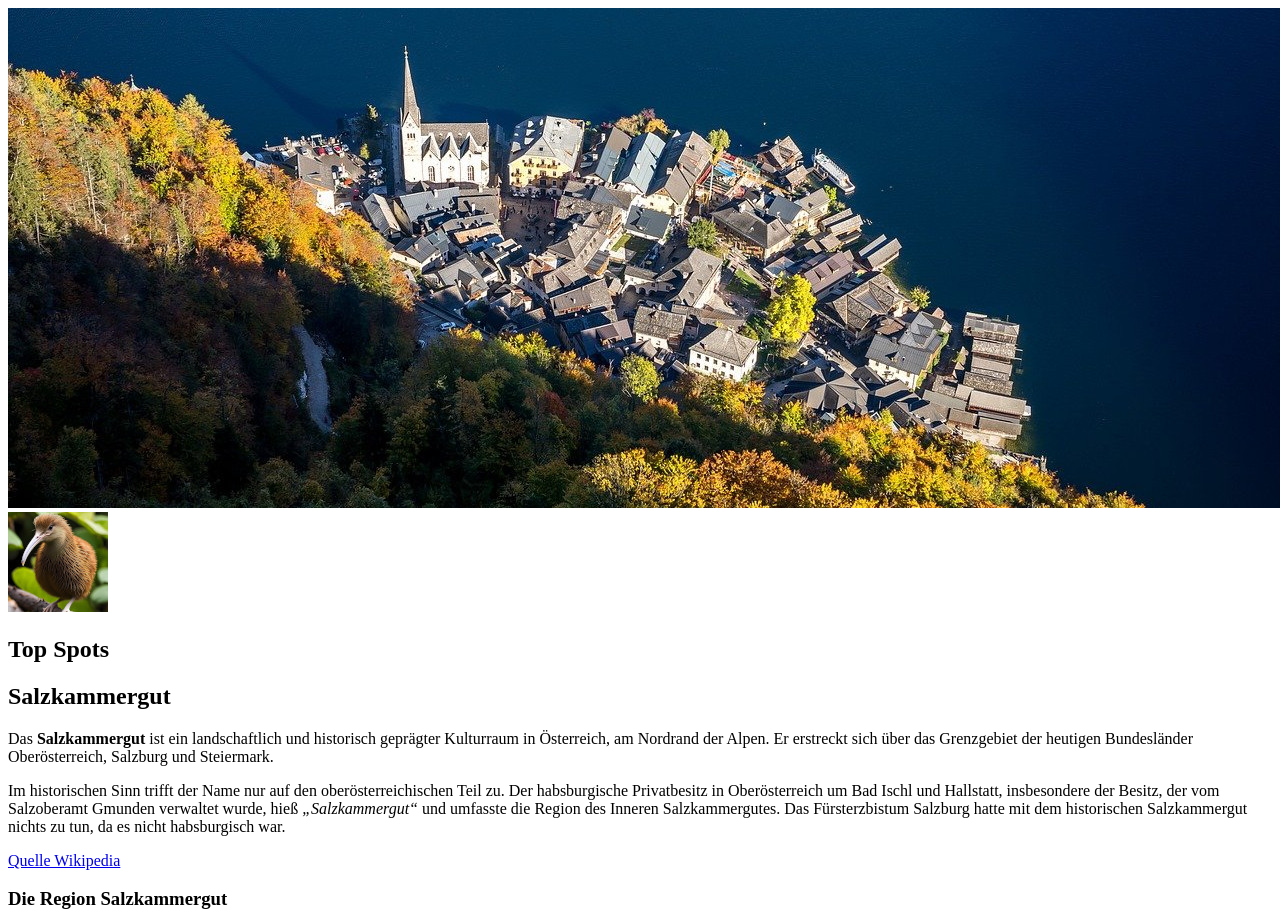
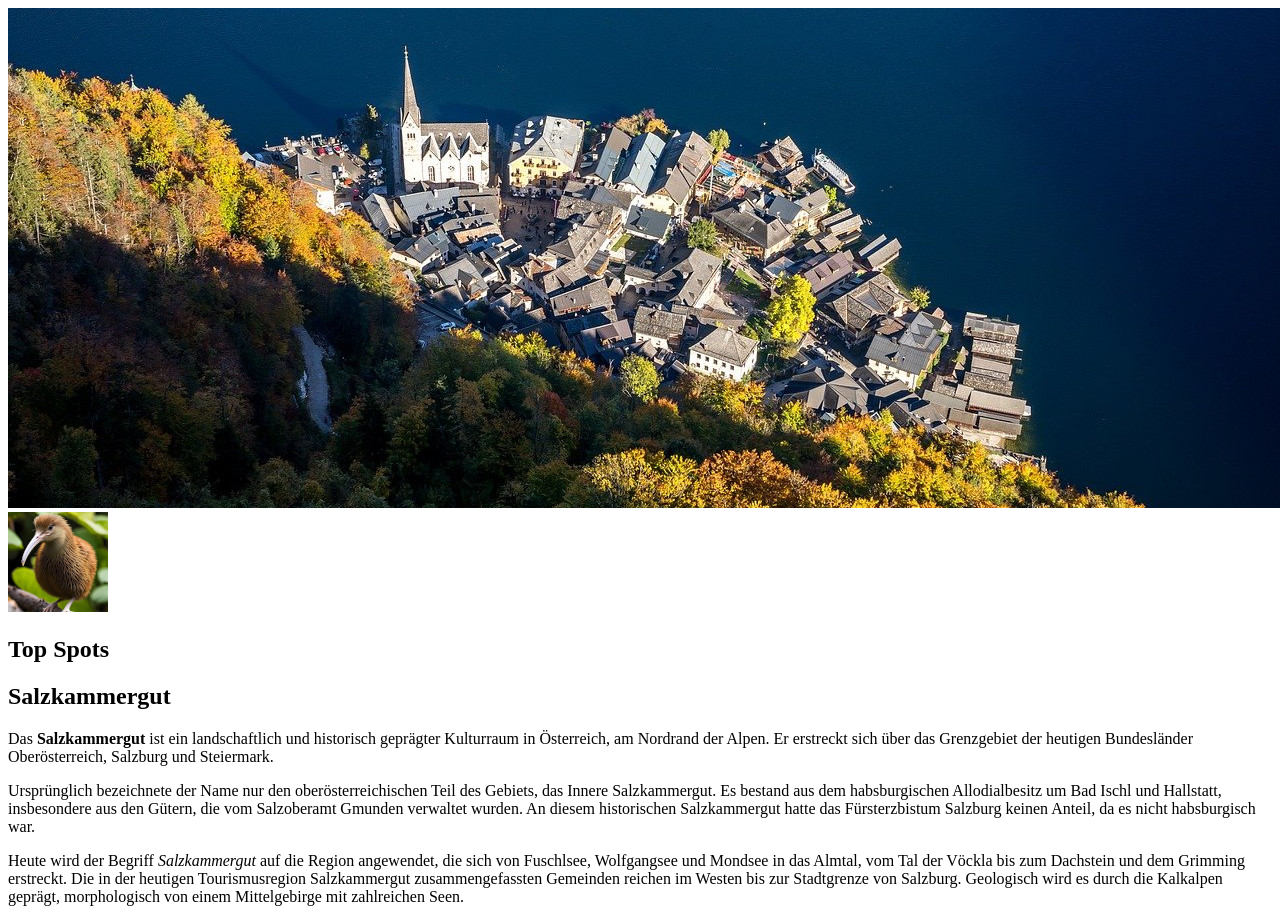
Before and after one commit to AnnaGruber263/top, a plain HTML site: page index.html in a window 1280 px wide. Shown: the top 919 px of the page. Drawn offline with nearby package versions, Linux system fonts and the light colour scheme.

Commit message:
Text geändert und erweitert

```diff
--- a/index.html
+++ b/index.html
@@ -28,12 +28,17 @@
             <p>Das <b>Salzkammergut</b> ist ein landschaftlich und historisch geprägter Kulturraum in Österreich, am
                 Nordrand der Alpen. Er erstreckt sich über das Grenzgebiet der heutigen Bundesländer Oberösterreich,
                 Salzburg und Steiermark.</p>
-            <p>Im historischen Sinn trifft der Name nur auf den oberösterreichischen Teil zu. Der habsburgische
-                Privatbesitz in Oberösterreich um Bad Ischl und Hallstatt, insbesondere der Besitz, der vom Salzoberamt
-                Gmunden verwaltet wurde, hieß <em>„Salzkammergut“</em> und umfasste die Region des Inneren
-                Salzkammergutes. Das
-                Fürsterzbistum Salzburg hatte mit dem historischen Salzkammergut nichts zu tun, da es nicht habsburgisch
-                war.</p>
+            <p>Ursprünglich bezeichnete der Name nur den oberösterreichischen Teil des Gebiets, das Innere
+                Salzkammergut. Es bestand aus dem habsburgischen Allodialbesitz um Bad Ischl und Hallstatt,
+                insbesondere
+                aus den Gütern, die vom Salzoberamt Gmunden verwaltet wurden. An diesem historischen Salzkammergut hatte
+                das Fürsterzbistum Salzburg keinen Anteil, da es nicht habsburgisch war.</p>
+            <p>Heute wird der Begriff <em>Salzkammergut</em> auf die Region angewendet, die sich von Fuschlsee,
+                Wolfgangsee und
+                Mondsee in das Almtal, vom Tal der Vöckla bis zum Dachstein und dem Grimming erstreckt. Die in der
+                heutigen Tourismusregion Salzkammergut zusammengefassten Gemeinden reichen im Westen bis zur Stadtgrenze
+                von Salzburg. Geologisch wird es durch die Kalkalpen geprägt, morphologisch von einem Mittelgebirge mit
+                zahlreichen Seen.</p>
             <p><a href="https://de.wikipedia.org/wiki/Salzkammergut">Quelle Wikipedia</a></p>
 
             <h3>Die Region Salzkammergut</h3>
```
